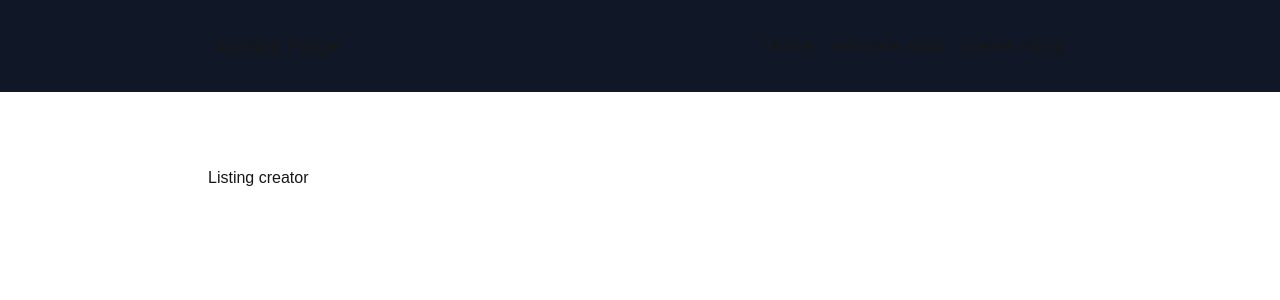
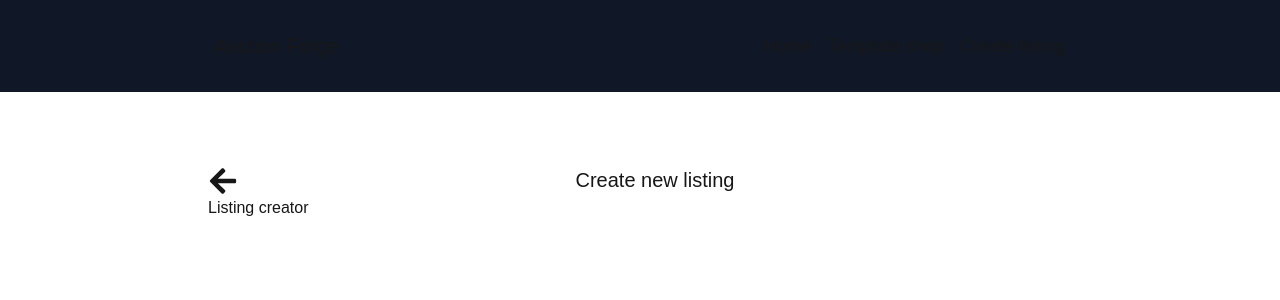
Before and after one commit to Isuu1/auctionforge, a Next.js app: page /creator in a window 1280 px wide. Shown: the top 300 px of the page. Built offline with nearby package versions, Linux system fonts and the light colour scheme.

Commit message:
Add BackLink on creator page

```diff
--- a/app/(creator)/creator/page.tsx
+++ b/app/(creator)/creator/page.tsx
@@ -1,6 +1,11 @@
+//Icons
+import BackLink from "@/shared/components/BackLink";
+import { FaArrowLeft } from "react-icons/fa";
+
 export default function Page() {
   return (
     <div className="page">
+      <BackLink text="Create new listing" icon={<FaArrowLeft />} />
       <h1>Listing creator</h1>
     </div>
   );
```
